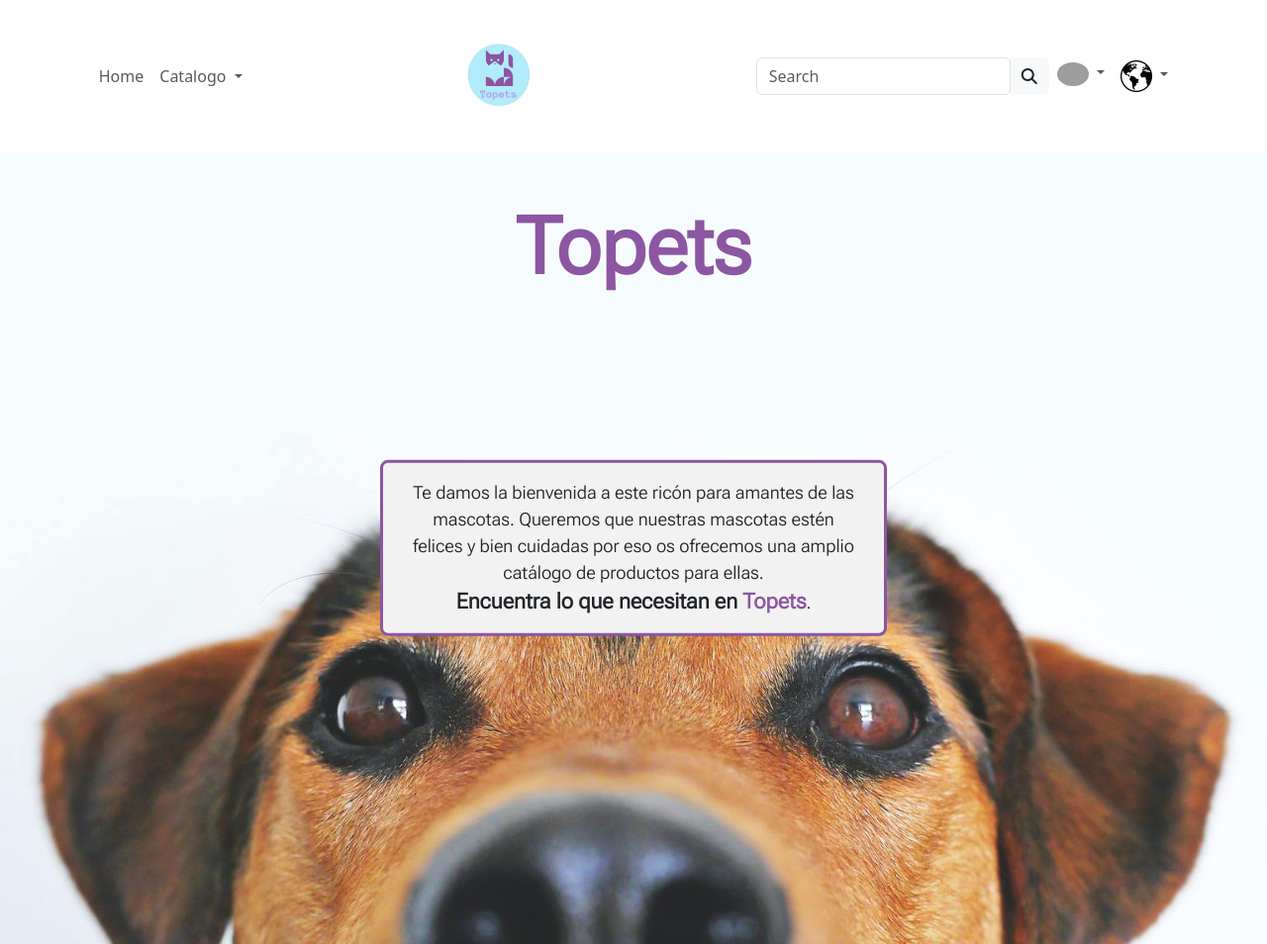
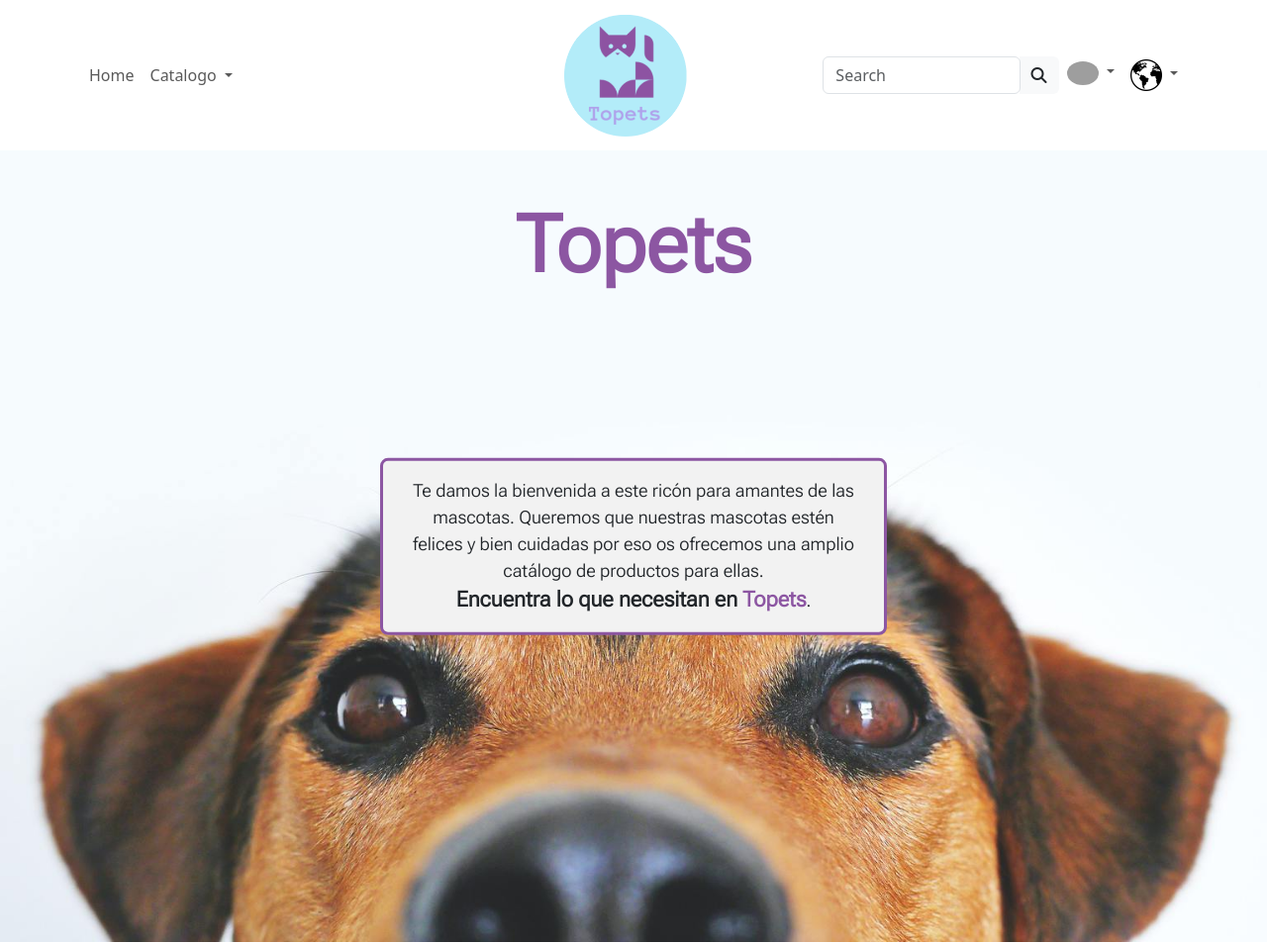
Before and after one commit to nasre21/Proyecto-E-commerce, a plain HTML site: page index.html in a window 1280 px wide. Shown: the top 954 px of the page at 99% size. Drawn offline with nearby package versions, Linux system fonts and the light colour scheme; grey boxes are pictures that could not be loaded.

Commit message:
centrado del logo y arreglo menu

```diff
--- a/index.html
+++ b/index.html
@@ -41,11 +41,11 @@
         <span class="navbar-toggler-icon"></span>
       </button>
       <div
-        class="collapse navbar-collapse justify-content-around"
+        class="collapse navbar-collapse justify-content-lg-evenly container "
         id="navbarNavDropdown"
       >
         <!-- parte nav bar izq ---------->
-        <ul class="navbar-nav" id="navIzquierda">
+        <ul class="navbar-nav col" id="navIzquierda">
           <li class="nav-item active">
             <a class="nav-link" href="#">Home <span class="sr-only"></span></a>
           </li>
@@ -70,11 +70,11 @@
           </li>
         </ul>
         <!-- logo centrado ------ -->
-        <a class="navbar-brand" href="#"
-          ><img src="image/logoToPets.png" id="logonavbar" alt="imagen-logo"
+        <a id="logo-navmenu" class="navbar-brand col d-flex " href="#"
+          ><img src="/image/logoToPets-sin-blanco.png" id="logonavbar" alt="imagen-logo"
         /></a>
         <!-- parte nav bar de la derecha --------->
-        <ul class="navbar-nav" id="navDerecha">
+        <ul class="navbar-nav col" id="navDerecha">
           <!-- search .falta por poner la lupa -->
           <li class="m-auto">
             <div class="input-group rounded">
--- a/source/style.scss
+++ b/source/style.scss
@@ -13,6 +13,8 @@ $padding:20rem;
 //NavBar
 #logonavbar{
     width: 8rem;
+    margin: 0 auto;
+
 
 }
 #img-mundo{
@@ -24,6 +26,7 @@ $padding:20rem;
     height: auto;
     width: 2rem;
 }
+
 
 
 //Estilo home
```
Also changed, not shown: source/style.css, 1 other file.
